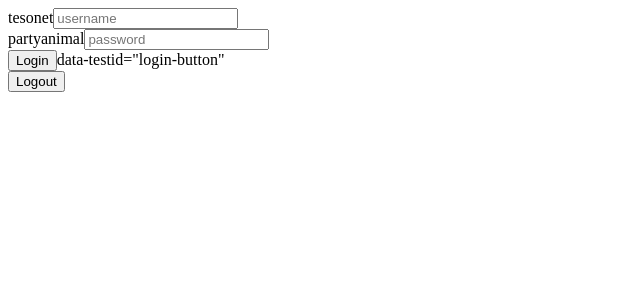
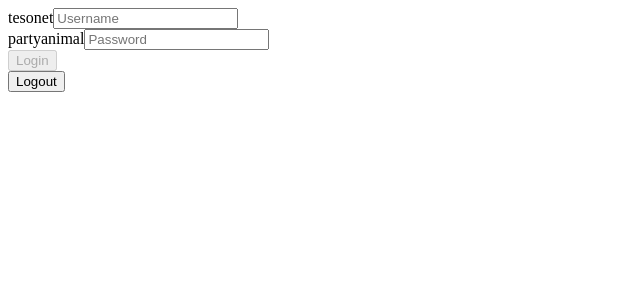
Before and after one commit to piotrpilz/nordlayer-servers, a React (Vite) app: page / in a window 1280 px wide. Shown: the top 300 px of the page, without its empty margins (0-640 px from the left). Built offline with nearby package versions, Linux system fonts and the light colour scheme.

Commit message:
Add `wrong credentials` login error

```diff
--- a/src/views/Login/Login.tsx
+++ b/src/views/Login/Login.tsx
@@ -1,22 +1,36 @@
 import { useUserContext } from "@/hooks/useUserContext"
+import ApiError from "@/utils/error"
 import { useState } from "react"
 
 export const Login:React.FC = () => {
   const [username, setUsername] = useState<string>('')
   const [password, setPassword] = useState<string>('')
+  const [loginError, setLoginError] = useState<string | null>(null)
   const { login, isLoading } = useUserContext()
 
-  const handleLogin = () => {
-    login({ username, password })
+  const isFormValid = username.trim() !== '' && password.trim() !== '';
+
+  const handleLogin = async () => {
+    try {
+      await login({ username, password })
+    } catch (err) {
+      if (err instanceof ApiError && err.statusCode === 401) {
+        setLoginError('Wrong username or password')
+      }
+    }
   }
   return (
     <div>
+      {loginError
+        ? <div data-testid="login-error">{loginError}</div>
+        : null
+      }
       <div>
         tesonet
         <input
           data-testid="username-field"
           type="text"
-          placeholder="username"
+          placeholder="Username"
           onChange={(e) => setUsername(e.currentTarget.value)}
         />
       </div>
@@ -25,13 +39,18 @@ export const Login:React.FC = () => {
         <input
           data-testid="password-field"
           type="password"
-          placeholder="password"
+          placeholder="Password"
           onChange={(e) => setPassword(e.currentTarget.value)}
         />
       </div>
       <div>
-        <button onClick={handleLogin}>{isLoading ? 'logging in...' : 'Login'}</button>
+        <button
           data-testid="login-button"
+          onClick={handleLogin}
+          disabled={!isFormValid}
+        >
+          {isLoading ? 'logging in...' : 'Login'}
+        </button>
       </div>
     </div>
   )
```
